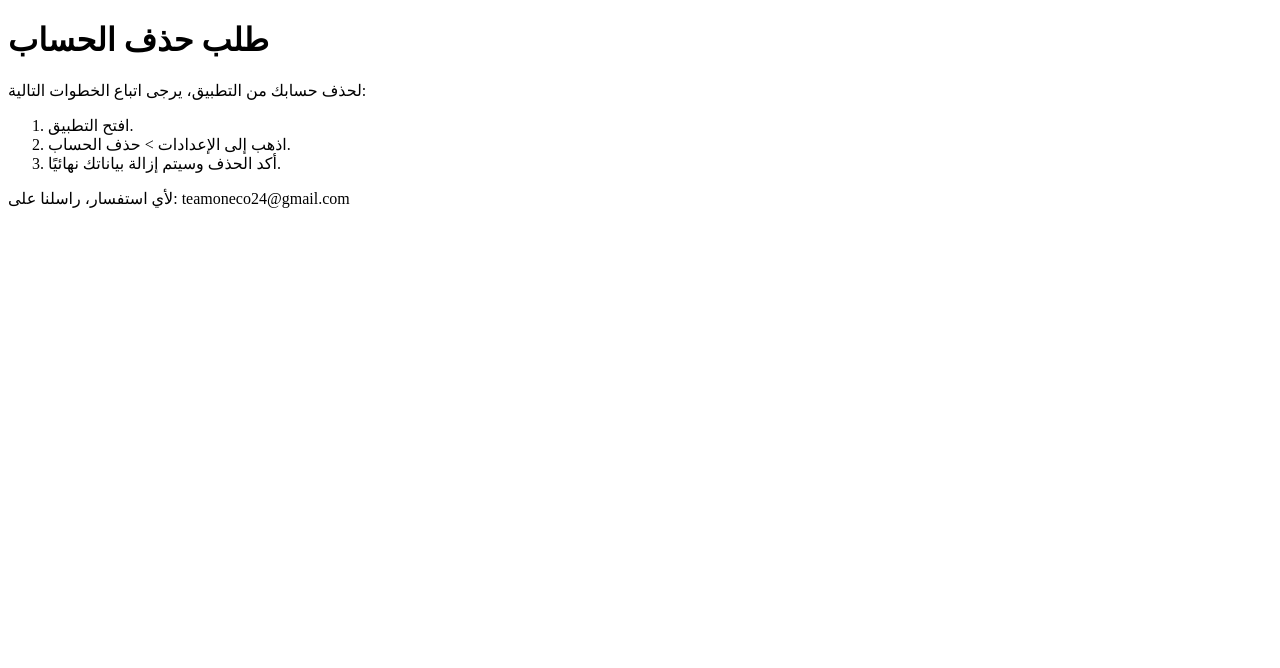
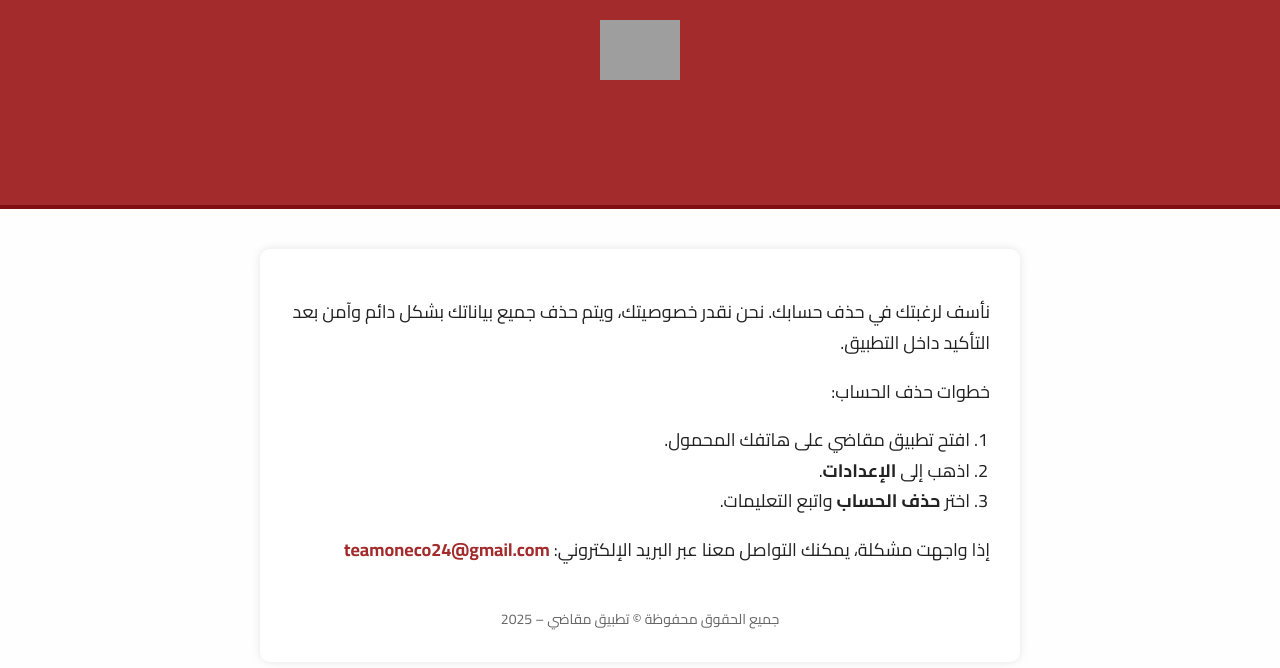
Before and after one commit to TeamOneco/delete-accountMaqathi-page, a plain HTML site: page index.html in a window 1280 px wide. Drawn offline with Linux system fonts and the light colour scheme; grey boxes are pictures that could not be loaded.

Commit message:
Update index.html

```diff
--- a/index.html
+++ b/index.html
@@ -1,17 +1,94 @@
 <!DOCTYPE html>
-<html lang="ar">
+<html lang="ar" dir="rtl">
 <head>
   <meta charset="UTF-8">
-  <title>حذف الحساب</title>
+  <meta name="viewport" content="width=device-width, initial-scale=1">
+  <title>حذف الحساب – تطبيق مقاضي</title>
+  <link href="https://fonts.googleapis.com/css2?family=Cairo:wght@400;700&display=swap" rel="stylesheet">
+  <style>
+    body {
+      font-family: 'Cairo', sans-serif;
+      background-color: #fefefe;
+      color: #222;
+      margin: 0;
+      padding: 0;
+    }
+
+    header {
+      background-color: #a32b2b;
+      color: #fff;
+      padding: 20px;
+      text-align: center;
+      border-bottom: 4px solid #820f0f;
+    }
+
+    header img {
+      width: 80px;
+      height: auto;
+      margin-bottom: 10px;
+    }
+
+    .container {
+      max-width: 700px;
+      margin: 40px auto;
+      background-color: #fff;
+      padding: 30px;
+      border-radius: 10px;
+      box-shadow: 0 0 10px rgba(0,0,0,0.1);
+    }
+
+    h1 {
+      color: #a32b2b;
+      font-size: 26px;
+      margin-bottom: 20px;
+    }
+
+    p, li {
+      font-size: 18px;
+      line-height: 1.7;
+    }
+
+    ol {
+      padding-right: 20px;
+    }
+
+    a {
+      color: #a32b2b;
+      text-decoration: none;
+      font-weight: bold;
+    }
+
+    footer {
+      margin-top: 40px;
+      text-align: center;
+      font-size: 14px;
+      color: #666;
+    }
+  </style>
 </head>
 <body>
-  <h1>طلب حذف الحساب</h1>
-  <p>لحذف حسابك من التطبيق، يرجى اتباع الخطوات التالية:</p>
-  <ol>
-    <li>افتح التطبيق.</li>
-    <li>اذهب إلى الإعدادات &gt; حذف الحساب.</li>
-    <li>أكد الحذف وسيتم إزالة بياناتك نهائيًا.</li>
-  </ol>
-  <p>لأي استفسار، راسلنا على: teamoneco24@gmail.com</p>
+  <header>
+    <img src="https://firebasestorage.googleapis.com/v0/b/maqathi-67d58.appspot.com/o/maqathi.png?alt=media&token=62ad3f9c-36b5-45ec-8e70-87e6d543c0c3" alt="شعار مقاضي">
+    <h1>حذف الحساب من تطبيق مقاضي</h1>
+  </header>
+
+  <div class="container">
+    <p>
+      نأسف لرغبتك في حذف حسابك. نحن نقدر خصوصيتك، ويتم حذف جميع بياناتك بشكل دائم وآمن بعد التأكيد داخل التطبيق.
+    </p>
+    <p>خطوات حذف الحساب:</p>
+    <ol>
+      <li>افتح تطبيق مقاضي على هاتفك المحمول.</li>
+      <li>اذهب إلى <strong>الإعدادات</strong>.</li>
+      <li>اختر <strong>حذف الحساب</strong> واتبع التعليمات.</li>
+    </ol>
+    <p>
+      إذا واجهت مشكلة، يمكنك التواصل معنا عبر البريد الإلكتروني:
+      <a href="mailto:teamoneco24@gmail.com">teamoneco24@gmail.com</a>
+    </p>
+    <footer>
+      جميع الحقوق محفوظة © تطبيق مقاضي – 2025
+    </footer>
+  </div>
 </body>
 </html>
```
